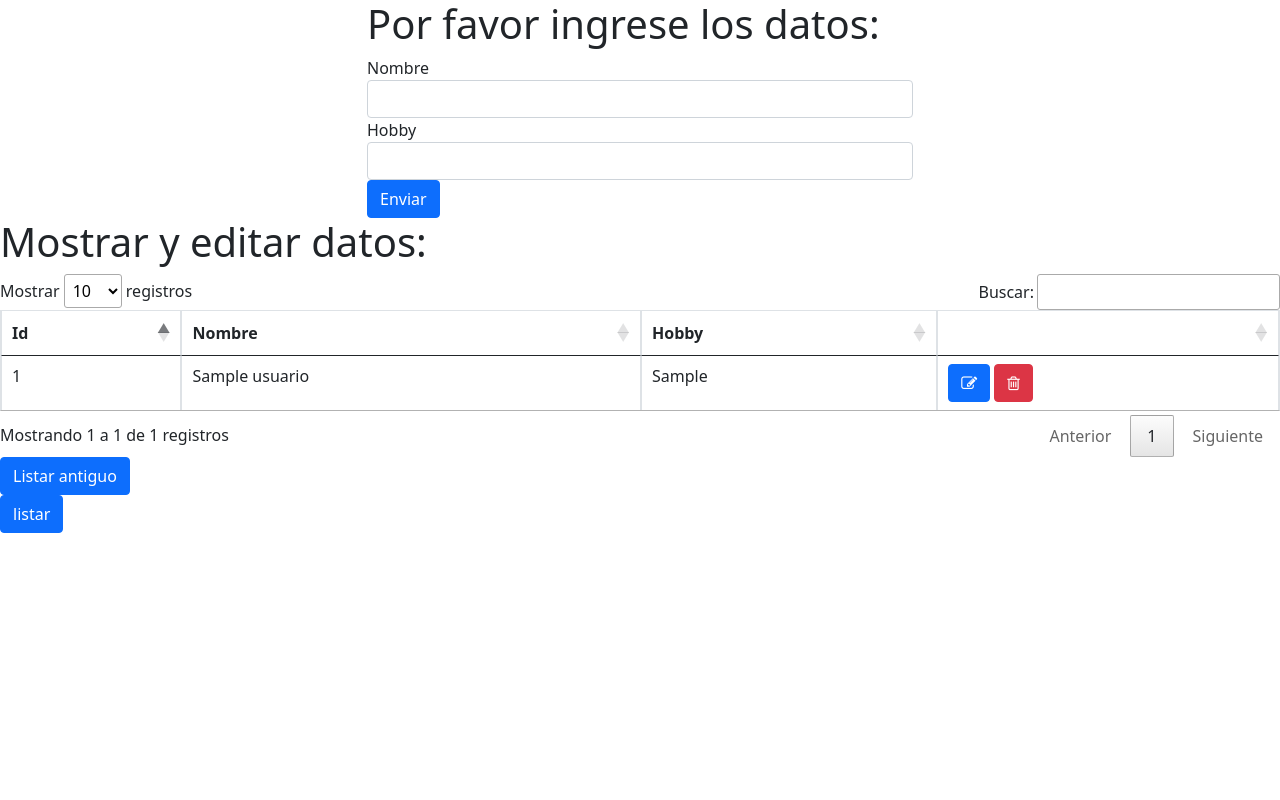
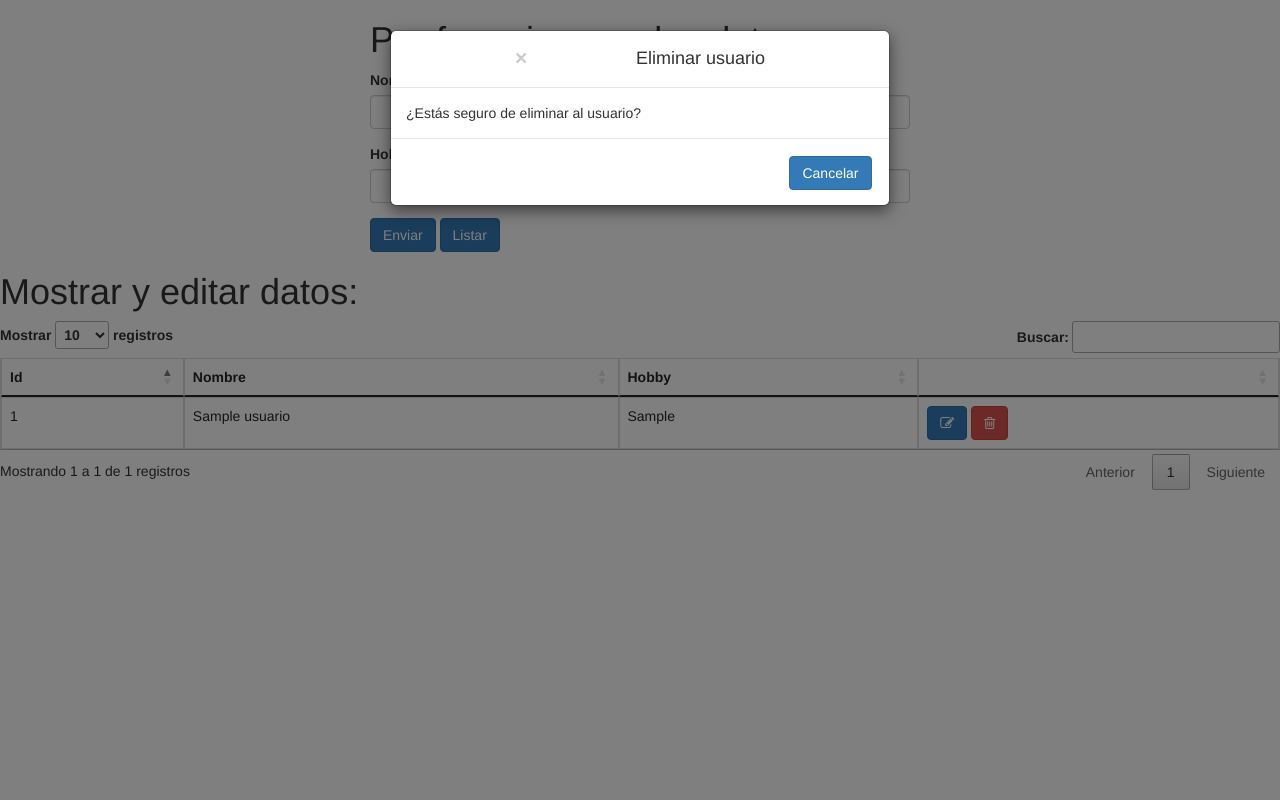
Before and after one commit to Kevin01-sys/php-without-framework, a PHP site: page / in a window 1280 px wide, after a click that opens the changed part. Run offline with PHP 8.4, Linux system fonts and the light colour scheme; tables that the repository leaves empty hold one stand-in row (values such as "Sample post"); some libraries are stand-ins or nearby versions.

Commit message:
Se añadio modal eliminar usuario aunque aun no elimina el usuario y boton editar trae los datos de cada usuario

```diff
--- a/index.php
+++ b/index.php
@@ -16,6 +16,10 @@ $id=13;
 	<link href="https://cdn.jsdelivr.net/npm/bootstrap@5.0.2/dist/css/bootstrap.min.css" rel="stylesheet">
 	<!-- Librerias para los iconos de los botones -->
 	<link href="http://maxcdn.bootstrapcdn.com/font-awesome/4.1.0/css/font-awesome.min.css" rel="stylesheet">
+	<!-- Con el link rel y los 2 script es que se puede levantar el modal -->
+	<link rel="stylesheet" href="https://maxcdn.bootstrapcdn.com/bootstrap/3.4.1/css/bootstrap.min.css">
+	<script src="https://ajax.googleapis.com/ajax/libs/jquery/3.5.1/jquery.min.js"></script>
+	<script src="https://maxcdn.bootstrapcdn.com/bootstrap/3.4.1/js/bootstrap.min.js"></script>
 </head>
 <body>
 	<!-- Div en el que se podrá registrar usuarios -->
@@ -34,6 +38,7 @@ $id=13;
 				    <input type="text" class="form-control" name="hobby" >
 				  </div>
 				  <button type="submit" class="btn btn-primary">Enviar</button>
+				  <input type="button" id="btn_listar" class="btn btn-primary" value="Listar">
 				</form>
 			</div>
 		</div>
@@ -54,9 +59,8 @@ $id=13;
 					    </tr>
 				    </thead>
 				</table>
-				<input type="button" id="btn_listar" class="btn btn-primary" onclick="mostrarDatos(<?php echo $id; ?>)" value="Listar antiguo">
+				<!--<input type="button" class="btn btn-primary" onclick="mostrarDatos(<?php echo $id; ?>)" value="Listar antiguo">-->
 				<div id="test">
-					<input type="button" id="btn_listar" class="btn btn-primary" value="listar">
 					<!--<button type="button" class="editar btn btn-primary"><i class="fa fa-pencil-square-o"></i></button>
 					<button type="button" class="eliminar btn btn-danger" data-toggle="modal" data-target="#modalEliminar"><i class="fa fa-trash-o"></i></button>-->
 				</div>
@@ -64,15 +68,31 @@ $id=13;
 		</div>
 	</div>
 
+  <!-- Modal Eliminar usuario -->
+  <div class="modal fade" id="modalEliminar" tabindex="-1" role="dialog" aria-labelledby="modalEliminarLabel">
+    <div class="modal-dialog" role="document">
+      <!-- Modal content-->
+      <div class="modal-content">
+        <div class="modal-header">
+          <button type="button" class="close" data-dismiss="modal" aria-label="Close"><span aria-hidden="true">&times;</span></button>
+          <h4 class="modal-title" id="modalEliminarLabel">Eliminar usuario</h4>
+        </div>
+        <div class="modal-body">
+          ¿Estás seguro de eliminar al usuario?<strong data-name=""></strong>
+        </div>
+        <div class="modal-footer">
+          <button type="button" onclick="" class="btn btn-primary" data-dismiss="modal">Cancelar</button>
+        </div>
+      </div>
+
+    </div>
+  </div>
+  <!-- Fin Modal Eliminar usuario -->
+
 	<!-- Termino de div listar -->
-	<script src="js/jquery-3.5.1.min.js"></script>
-	<script src="js/bootstrap.min.js"></script>
-	<script src="js/bootstrap.bundle.min.js"></script>
-	<script src="//cdnjs.cloudflare.com/ajax/libs/jquery/3.5.1/jquery.min.js"></script>
+	<!--<script src="//cdnjs.cloudflare.com/ajax/libs/jquery/3.5.1/jquery.min.js"></script>-->
+	<!-- Script necesario para el uso del Datatable-->
     <script type="text/javascript" src="//cdn.datatables.net/1.10.21/js/jquery.dataTables.min.js"></script>
-
-</body>
-</html>
     <script>
        $(document).ready(function(){
           console.log("Probando document ready");
@@ -81,6 +101,7 @@ $id=13;
 
        //Al presionar el boton btn_listar, ocurrira la función listar()
        $("#btn_listar").on("click", function(){
+       		console.log("Probando btn listar");
        		listar();
        });
 
@@ -96,11 +117,21 @@ $id=13;
     				{"data":"id"},
     				{"data":"nombre"},
     				{"data":"hobby"},
-    				{"defaultContent":'<button type="button" class="editar btn btn-primary"><i class="fa fa-pencil-square-o"></i></button> <button type="button" class="eliminar btn btn-danger" data-toggle="modal" data-target="#modalEliminar"><i class="fa fa-trash-o"></i></button>'},
+    				{"defaultContent":'<button type="button" id="buttonEditar" class="editar btn btn-primary"><i class="fa fa-pencil-square-o"></i></button> <button type="button" class="eliminar btn btn-danger" data-toggle="modal" data-target="#modalEliminar"><i class="fa fa-trash-o"></i></button>'},
     			],
     			"language": idioma_espanol,
     		});
+
+    		obtener_data_editar("#dt_cliente", table);
     	}
+
+    	var obtener_data_editar = function(tbody, table){
+    		$(tbody).on("click", "#buttonEditar", function(){
+    			var data = table.row( $(this).parents("tr")).data();
+    			console.log(data);
+    		});
+    	}
+
     	var idioma_espanol = {
 							    "aria": {
 							        "sortAscending": ": orden ascendente",
@@ -305,7 +336,7 @@ $id=13;
 							}
     </script>
 
-					    	<script>
+					    	<!--<script>
 					    		//Función para listar datos. Se reemplazo por el método listar, pero aun sirve para hacer pruebas.
 					    		var mostrarDatos = function(id){
 									//var id = '<?=$id?>';
@@ -323,4 +354,7 @@ $id=13;
 										}
 									});
 								}
-							</script>
+							</script>-->
+
+</body>
+</html>
```
